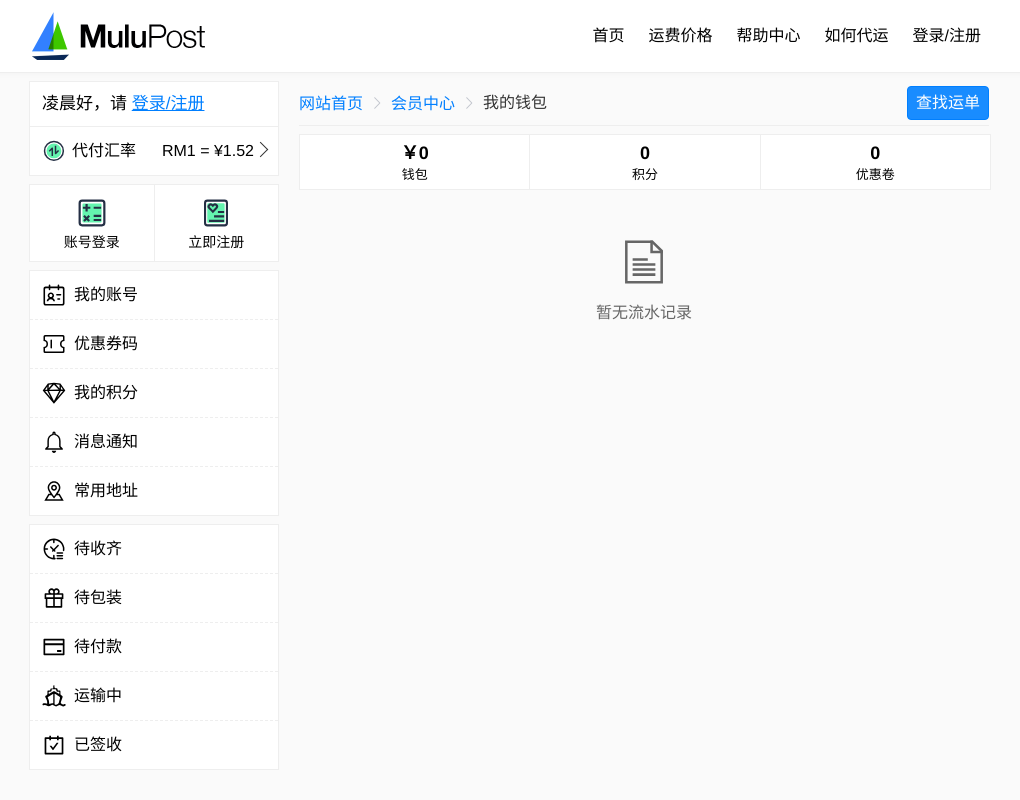
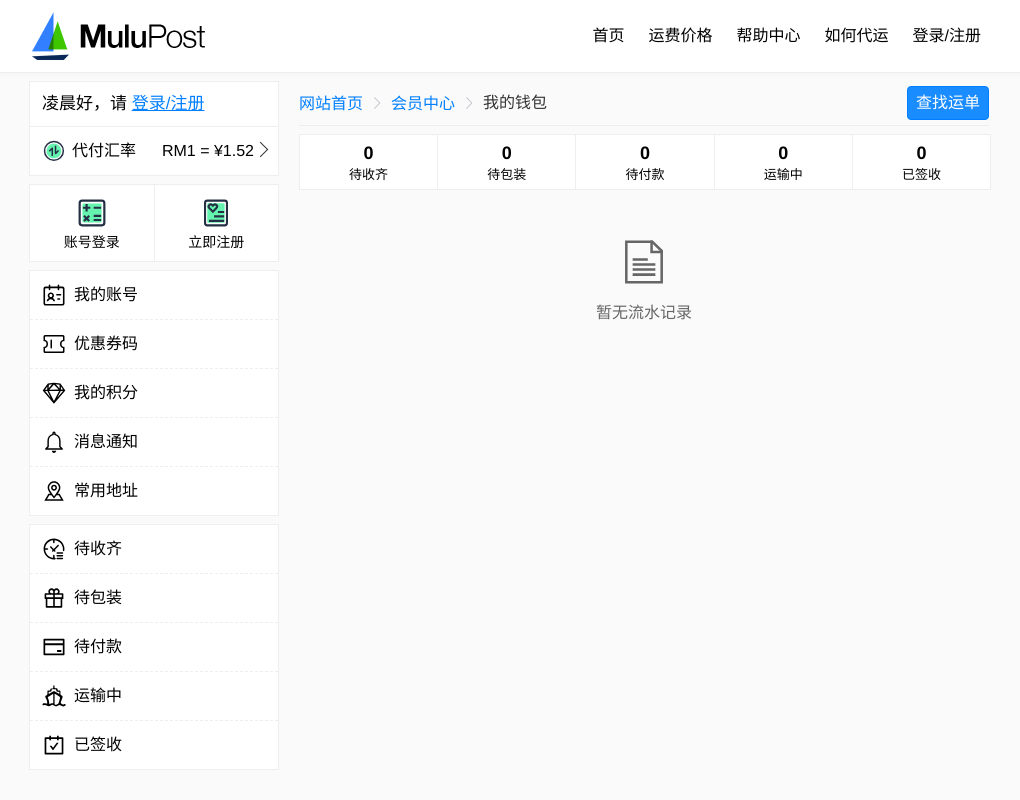
Before and after one commit to junfengZhang2018/vue-guanwang, a Vue app: page /my/myWaybill in a window 1280 px wide. Shown: the top 800 px of the page, without its empty margins (131-1151 px from the left). Built offline with nearby package versions, Linux system fonts and the light colour scheme; what vue-clipboard2, vue-meta-info would draw is missing.

Commit message:
完善跳转

```diff
--- a/src/components/Sidebar.vue
+++ b/src/components/Sidebar.vue
@@ -56,12 +56,12 @@
             <div class="panel">
                 <div class="panel-menu">
                     <div class="menuList">
-                        <router-link class="routerLink" :to="item.url" v-for="(item, i) in stateList" :key="i">
+                        <a class="routerLink" v-for="(item, i) in stateList" :key="i" @click="$router.push(`/my/myWaybill?state=${item.state}`)">
                             <div class="list-item flex">
                                 <div class="icon" :class="item.icon"></div>
                                 <div class="mlist-bd">{{item.title}}</div>
                             </div>
-                        </router-link>
+                        </a>
                     </div>
                 </div>
             </div>
@@ -161,11 +161,11 @@
                     url: '/my/address'
                 }],
                 stateList: [
-                    { title: '待收齐', icon: 'icon-receive', state: '', url: '/my/profile' },
-                    { title: '待包装', icon: 'icon-package', state: '', url: '/my/coupon' },
-                    { title: '待付款', icon: 'icon-payment', state: '', url: '/my/integral' },
-                    { title: '运输中', icon: 'icon-transport', state: '', url: '/my/notification' },
-                    { title: '已签收', icon: 'icon-delivery', state: '', url: '/my/address' }
+                    { title: '待收齐', icon: 'icon-receive', state: 'receive' },
+                    { title: '待包装', icon: 'icon-package', state: 'package' },
+                    { title: '待付款', icon: 'icon-payment', state: 'payment' },
+                    { title: '运输中', icon: 'icon-transport', state: 'transport' },
+                    { title: '已签收', icon: 'icon-delivery', state: 'delivery' }
                 ]
             }
         },
--- a/src/components/TabNav.vue
+++ b/src/components/TabNav.vue
@@ -1,6 +1,6 @@
 <template>
     <div class="tabNav">
-        <div class="nav-item" :class="$route.path.includes(item.url)?'select':''" v-for="(item, i) in tabsList" :key="i" @click="$router.push(item.url)">
+        <div class="nav-item" :class="(item.url&&$route.path.includes(item.url)||item.state&&$route.query.state === item.state)?'select':''" v-for="(item, i) in tabsList" :key="i" @click="goPage(item)">
             <div class="number"><span v-if="item.Symbol">{{item.Symbol}}</span>{{item.num}}</div>
             <div class="desc">{{item.name}}</div>
         </div>
@@ -9,13 +9,25 @@
 
 <script>
 export default {
-    props:['tabsList'],
+    props:['tabsList', 'url'],
     data() {
         return {
 
         };
     },
     methods: {
+        goPage(item){
+            if(item.url){
+                this.$router.push(item.url);
+            }else if(item.state){
+                this.$router.push({
+                    path: this.url,
+                    query: {
+                        state: item.state
+                    }
+                });
+            }
+        }
     },
     created() {
 
--- a/src/views/faq.vue
+++ b/src/views/faq.vue
@@ -125,7 +125,6 @@
         //方法集合
         methods: {
         readDetails(index,type){
-
           switch(type) {
 					  case 'faqs1':
 					        this.faqs1[index].flog = !this.faqs1[index].flog;
@@ -192,7 +191,7 @@
       >p{
         margin-top: 16px;
       }
-      /deep/.link,/deep/a{
+      .link,/deep/a{
         color: #007fff;
         cursor: pointer;
         text-decoration: underline;
--- a/src/views/howToForwarding.vue
+++ b/src/views/howToForwarding.vue
@@ -1,7 +1,7 @@
 <template>
    <div class='howToForwarding'>
       <div class="subhead-right">
-        <a @click.prevent="$router.push('/helpCenter')" class="breadBtn breadBtn-success">
+        <a @click.prevent="$router.push('/help')" class="breadBtn breadBtn-success">
             <span>帮助中心</span>
         </a>
       </div>
--- a/src/views/my/memberCenter.vue
+++ b/src/views/my/memberCenter.vue
@@ -16,7 +16,7 @@
         </div>
         <div class="card-wrap">
             <div class="card-body">
-                <a class="item">
+                <a class="item" @click="$router.push('/my/package')">
                     <div class="number">
                         <b>1</b>
                     </div>
@@ -32,7 +32,7 @@
         </div>
         <div class="card-wrap">
             <div class="card-body">
-                <a class="item" v-for="(item, i) in stateList" :key="i">
+                <a class="item" v-for="(item, i) in stateList" :key="i" @click="$router.push(`/my/myWaybill?state=${item.state}`)">
                     <div class="icon" :class="item.icon"></div>
                     <div class="title">{{item.name}}</div>
                 </a>
@@ -86,11 +86,11 @@
         //这里存放数据
             return {
                 stateList: [
-                    { name: '待收齐', icon: 'icon-receive', state: '' },
-                    { name: '待包装', icon: 'icon-package', state: '' },
-                    { name: '待付款', icon: 'icon-payment', state: '' },
-                    { name: '运输中', icon: 'icon-transport', state: '' },
-                    { name: '已签收', icon: 'icon-delivery', state: '' }
+                    { name: '待收齐', icon: 'icon-receive', state: 'receive' },
+                    { name: '待包装', icon: 'icon-package', state: 'package' },
+                    { name: '待付款', icon: 'icon-payment', state: 'payment' },
+                    { name: '运输中', icon: 'icon-transport', state: 'transport' },
+                    { name: '已签收', icon: 'icon-delivery', state: 'delivery' }
                 ],
                 menuList: [
                     { name: '我的账号', icon: 'icon-profile', url: '/my/profile' },
--- a/src/views/my/myWaybill.vue
+++ b/src/views/my/myWaybill.vue
@@ -6,9 +6,9 @@
             </a>
         </div>
         <div class="main">
-          <TabNav :current="current" :tabsList="tabsList" ></TabNav>
+          <TabNav :tabsList="tabsList" :url="$route.path"></TabNav>
           <div class="content">
-            <Default >
+            <Default>
               <div>暂无流水记录</div>
             </Default>
           </div>
@@ -24,24 +24,27 @@
         data() {
         //这里存放数据
             return {
-              current:0,
               tabsList:[{
-                name:'钱包',
-                url:'/my/wallet',
+                name:'待收齐',
+                state: 'receive',
                 num:'0',
-                Symbol:'￥'
-              },
-              {
-                name:'积分',
-                url:'/my/integral',
+              },{
+                name:'待包装',
+                state: 'package',
                 num:'0',
-                Symbol:''
               },{
-                name:'优惠卷',
-                url:'/my/coupon',
+                name:'待付款',
+                state: 'payment',
                 num:'0',
-                Symbol:''
-              }]
+              },{
+                name:'运输中',
+                state: 'transport',
+                num:'0',
+              },{
+                name:'已签收',
+                state: 'delivery',
+                num:'0',
+              }],
             };
         },
     }
```
